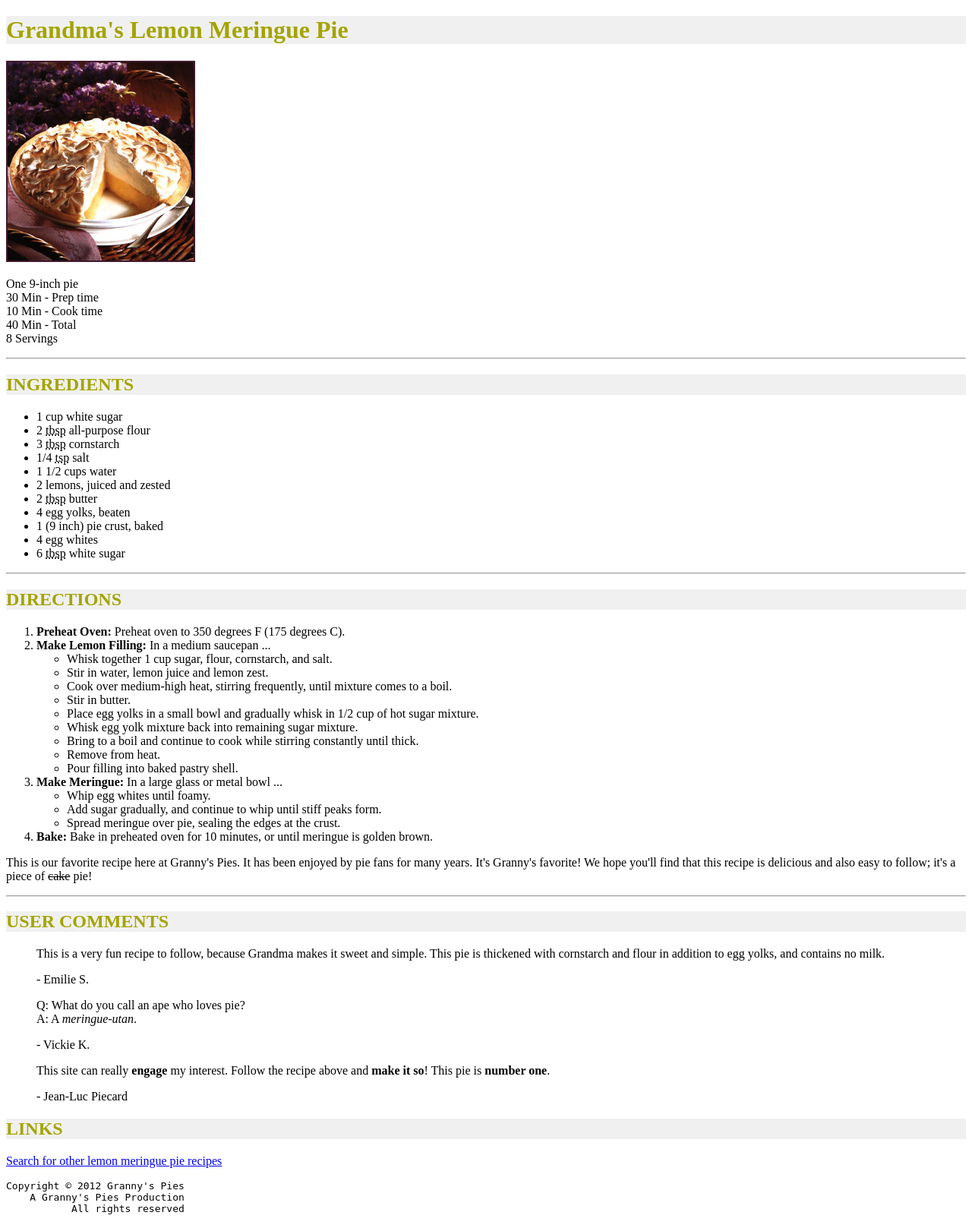
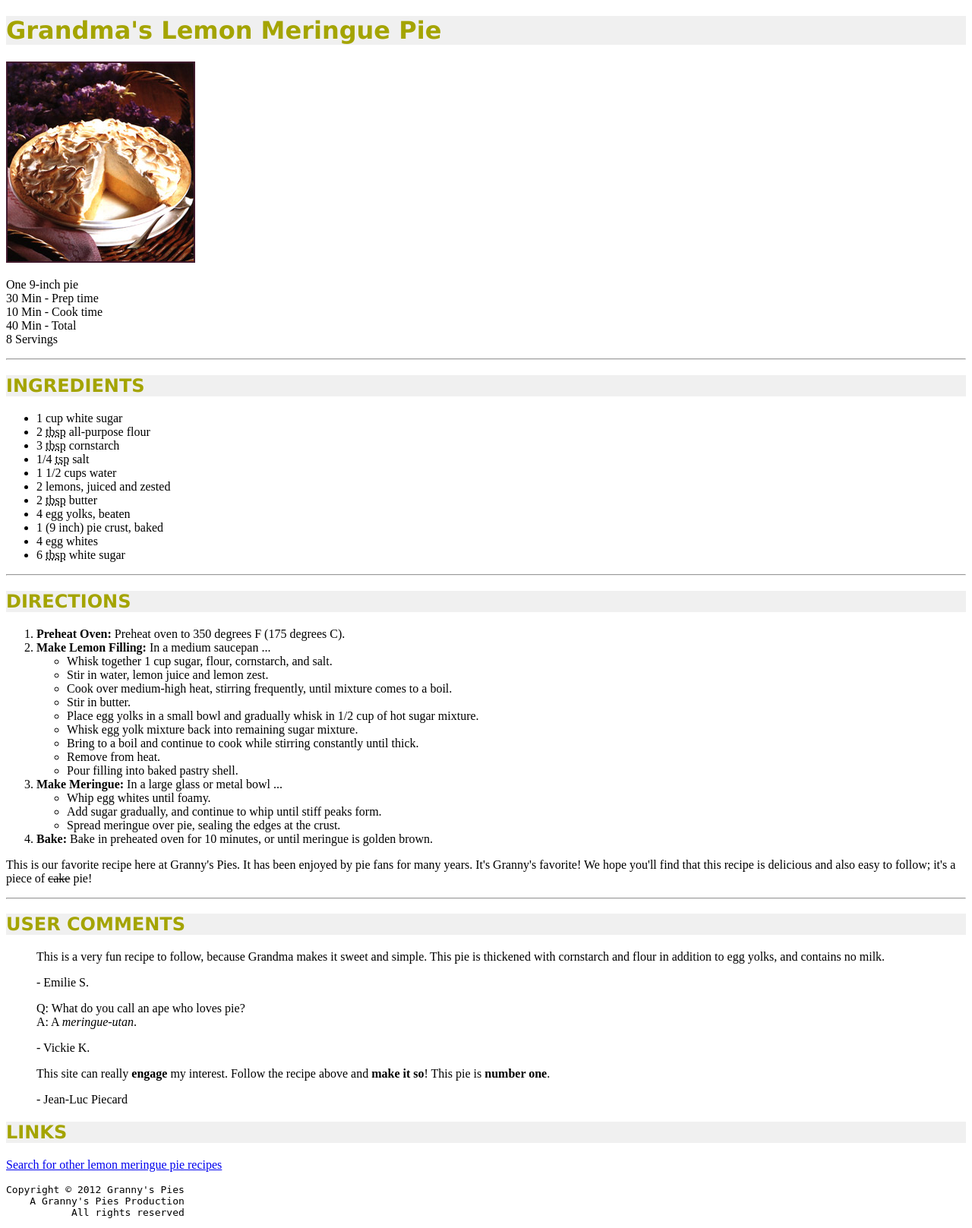
Before and after one commit to rohithredd94/WPL-PW-1, a PHP site: page /pie.html in a window 1280 px wide. Shown: the whole page at 76% size. Run offline with PHP 8.4, Linux system fonts and the light colour scheme.

Commit message:
Added font-families for headings

```diff
--- a/recipe.css
+++ b/recipe.css
@@ -1,4 +1,5 @@
 h1, h2 {
 	color: #A4A400;
 	background-color: #F0F0F0;
+	font-family: "Lucida Sans Unicode", Helvetica, Arial, "sans-serif";
 }
```
